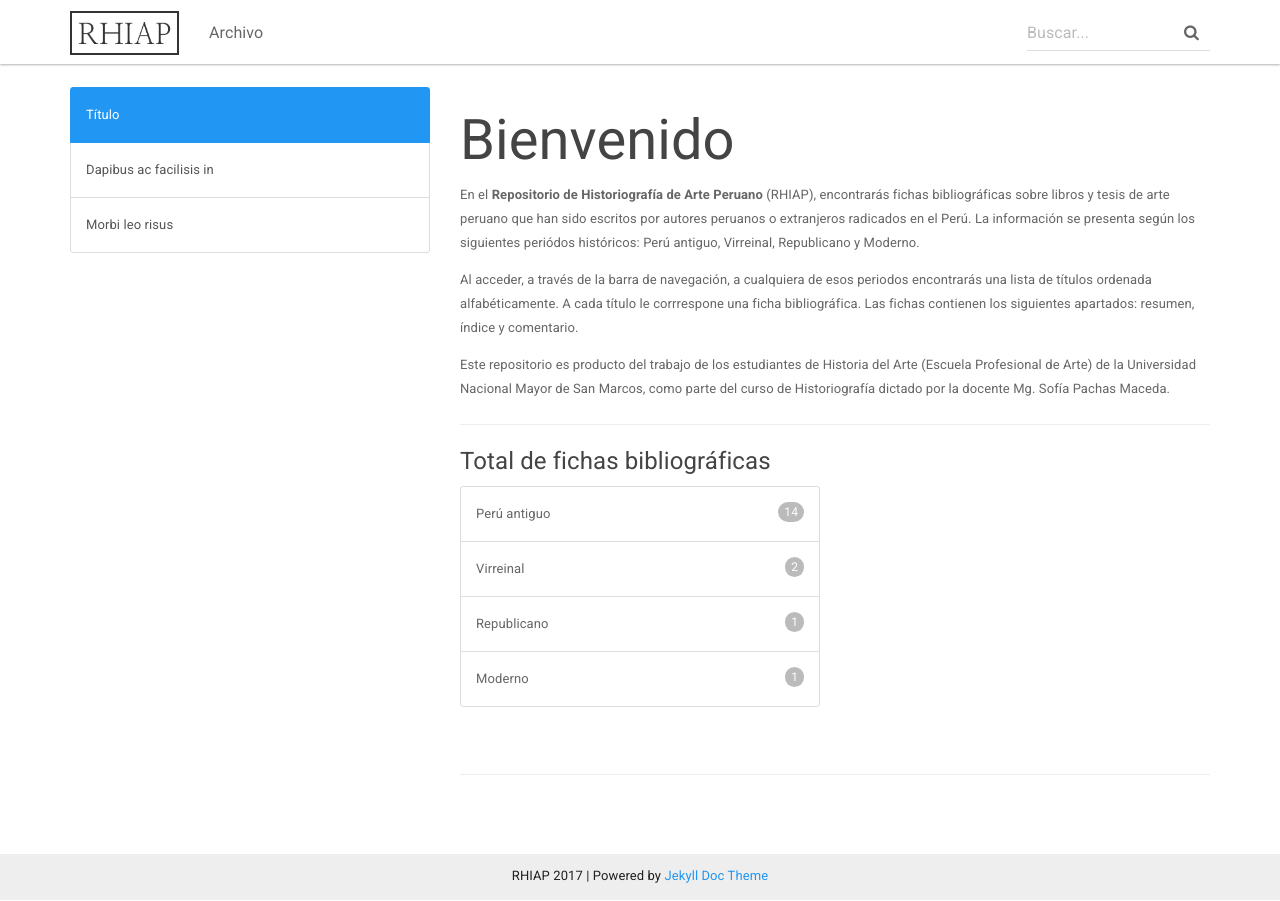
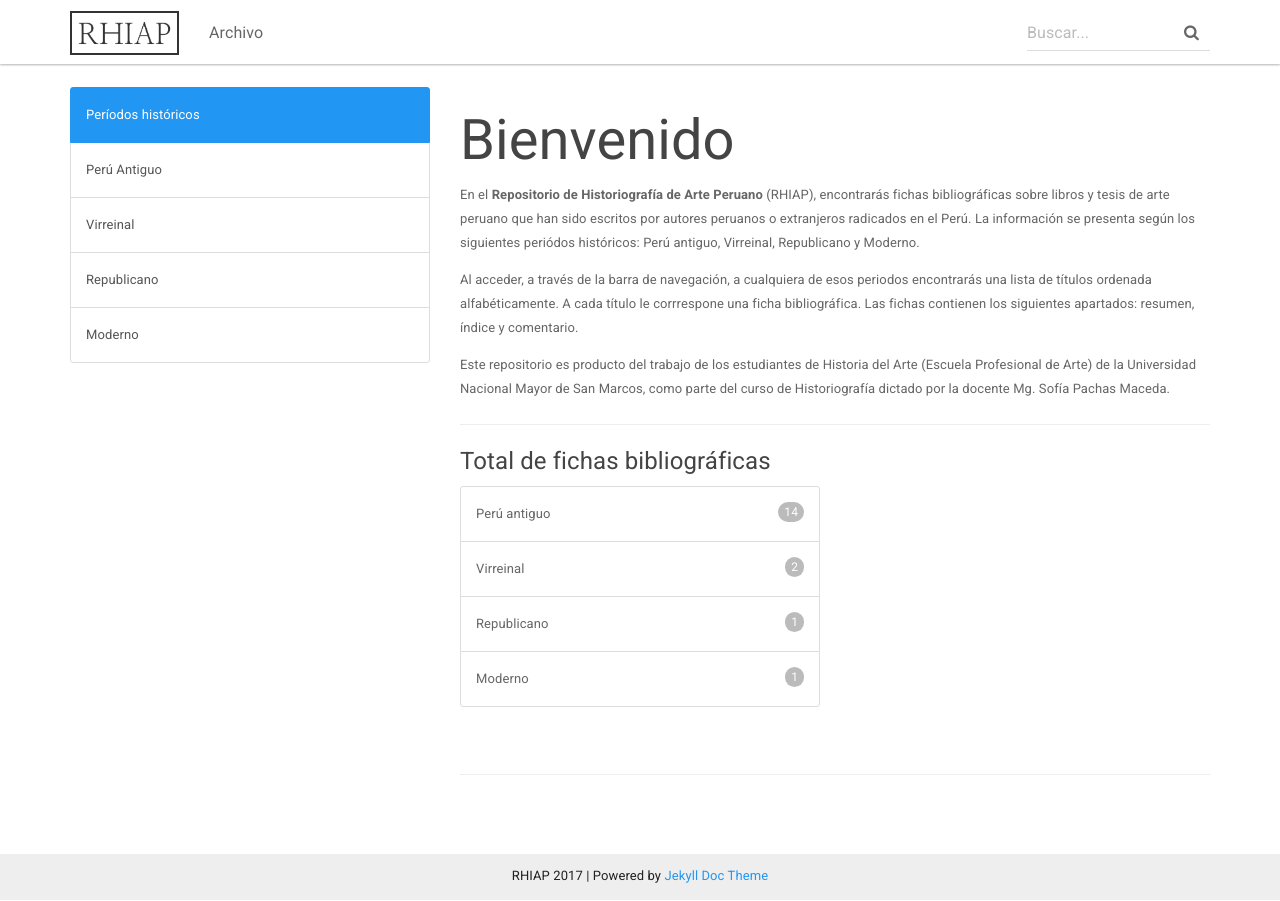
Before and after one commit to RHIAP/RHIAP.github.io, a Jekyll site: the page built from _archivo/index.md, in a window 1280 px wide. Built offline with Jekyll 4.4.1, drawn with Linux system fonts in a browser that asks for light colours; nearby versions of some CDN libraries.

Commit message:
Update archivo_nav.html
f

```diff
--- a/_includes/archivo_nav.html
+++ b/_includes/archivo_nav.html
@@ -1,9 +1,13 @@
 <div class="list-group">
-                <a class="list-group-item active">
-                  Título
-                </a>
-                <a href="#" class="list-group-item">Dapibus ac facilisis in
-                </a>
-                <a href="#" class="list-group-item">Morbi leo risus
-                </a>
+  <a class="list-group-item active">
+    Períodos históricos
+  </a>
+  <a href="#" class="list-group-item">Perú Antiguo
+  </a>
+  <a href="#" class="list-group-item">Virreinal
+  </a>
+  <a href="#" class="list-group-item">Republicano
+  </a>
+  <a href="#" class="list-group-item">Moderno
+  </a>
 </div>
```
